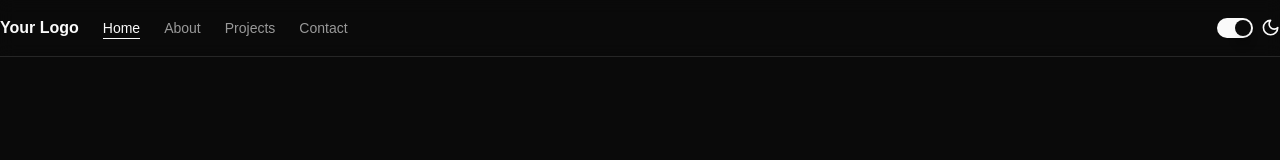
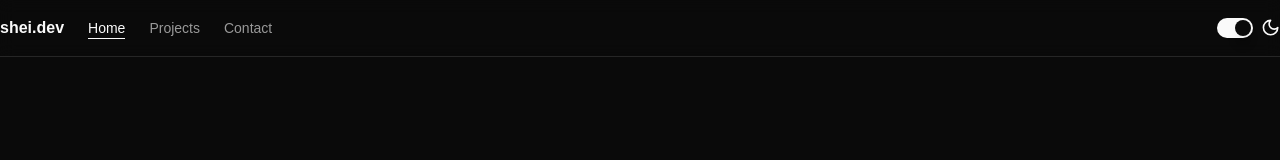
Before and after one commit to fullMoonShade/shei.dev, a Next.js app: page / in a window 1280 px wide. Shown: the top 160 px of the page. Built offline with nearby package versions, Linux system fonts and the light colour scheme.

Commit message:
cleanup and navbar.tsx

```diff
--- a/src/components/navbar.tsx
+++ b/src/components/navbar.tsx
@@ -16,9 +16,8 @@ interface NavLink {
 
 const NAV_LINKS: NavLink[] = [
   { href: "/", label: "Home" },
-  { href: "/about", label: "About" },
   { href: "#projects", label: "Projects" },
-  { href: "/contact", label: "Contact" },
+  { href: "#contact", label: "Contact" },
 ]
 
 export function Navbar() {
@@ -95,7 +94,7 @@ export function Navbar() {
             href="/"
             className="mr-6 flex items-center space-x-2 focus-visible:outline-none focus-visible:ring-2 focus-visible:ring-ring"
           >
-            <span className="hidden font-bold sm:inline-block">Your Logo</span>
+            <span className="hidden font-bold sm:inline-block">shei.dev</span>
           </Link>
           <nav className="flex items-center space-x-6 text-sm font-medium">
             {NAV_LINKS.map((link) => (
```
Also changed, not shown: public/shei.svg (added), src/pages/contact.tsx (added).
